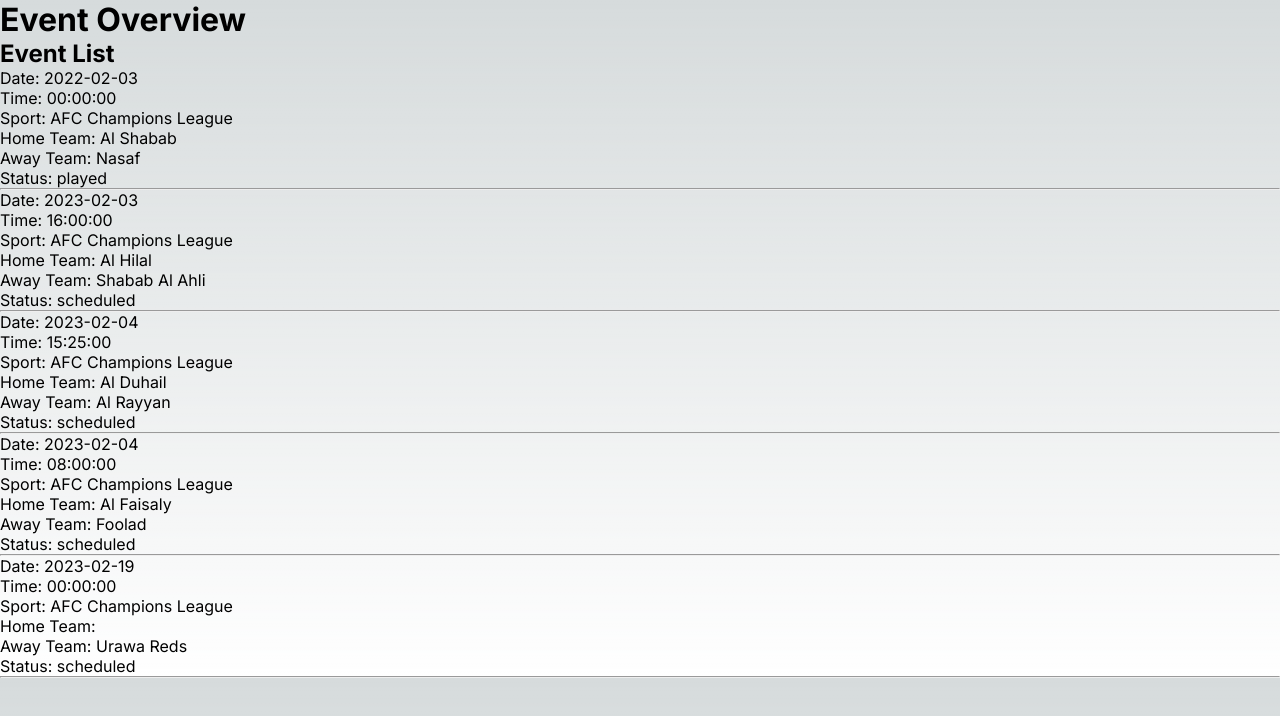
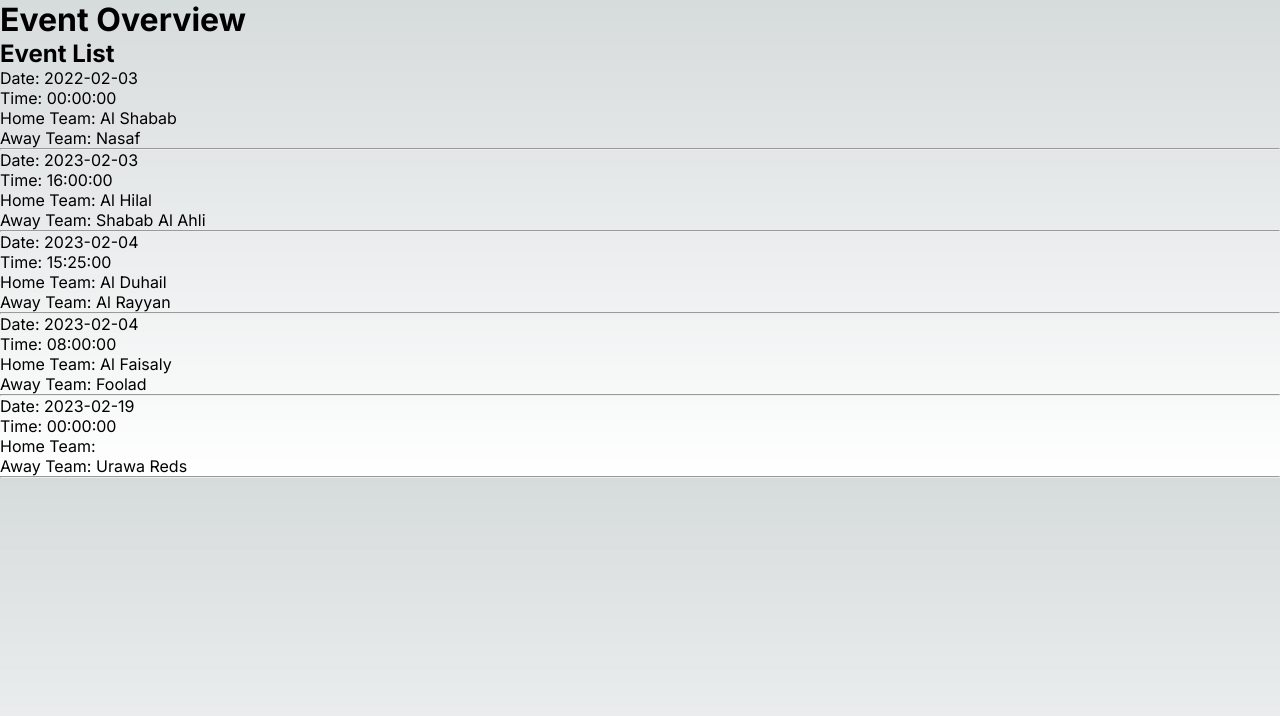
Before and after one commit to JamesN27/frontend-sportradar, a Next.js app: page /eventoverview in a window 1280 px wide. Shown: the top 716 px of the page. Built offline with nearby package versions, Linux system fonts and the light colour scheme.

Commit message:
Add dynamic links to events

```diff
--- a/app/eventoverview/page.js
+++ b/app/eventoverview/page.js
@@ -6,7 +6,7 @@
   return (
     <div>
       <h1>Event Overview</h1>
-      <EventList /> {/* Render the EventList component */}
+      <EventList />
     </div>
   );
 }
--- a/components/EventList.js
+++ b/components/EventList.js
@@ -1,6 +1,5 @@
-// EventList.js
 'use client';
-// EventList.js
+import Link from 'next/link';
 import { useEffect, useState } from 'react';
 import eventData from '../sportData.json';
 
@@ -17,12 +16,18 @@
       <ul>
         {events.map((event, index) => (
           <li key={index}>
-            <p>Date: {event.dateVenue}</p>
-            <p>Time: {event.timeVenueUTC}</p>
-            <p>Sport: {event.originCompetitionName}</p>
-            <p>Home Team: {event.homeTeam?.name}</p>
-            <p>Away Team: {event.awayTeam?.name}</p>
-            <p>Status: {event.status}</p>
+            <Link href={`/event/${index}`}>
+              <p>Date: {event.dateVenue}</p>
+            </Link>
+            <Link href={`/event/${index}`}>
+              <p>Time: {event.timeVenueUTC}</p>
+            </Link>
+            <Link href={`/event/${index}`}>
+              <p>Home Team: {event.homeTeam?.name}</p>
+            </Link>
+            <Link href={`/event/${index}`}>
+              <p>Away Team: {event.awayTeam?.name}</p>
+            </Link>
             <hr />
           </li>
         ))}
```
Also changed, not shown: app/eventoverview/[id]/page.js (added).
